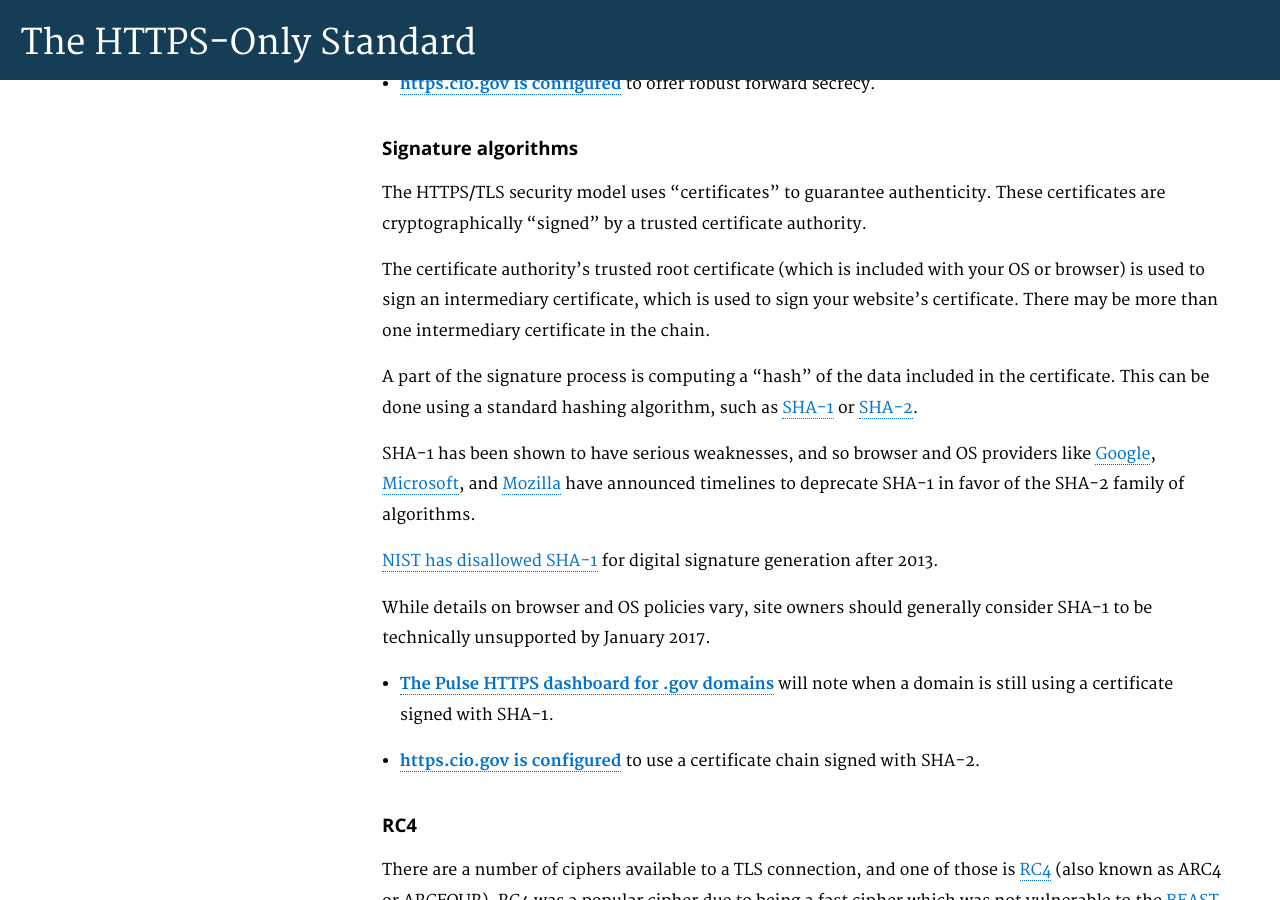
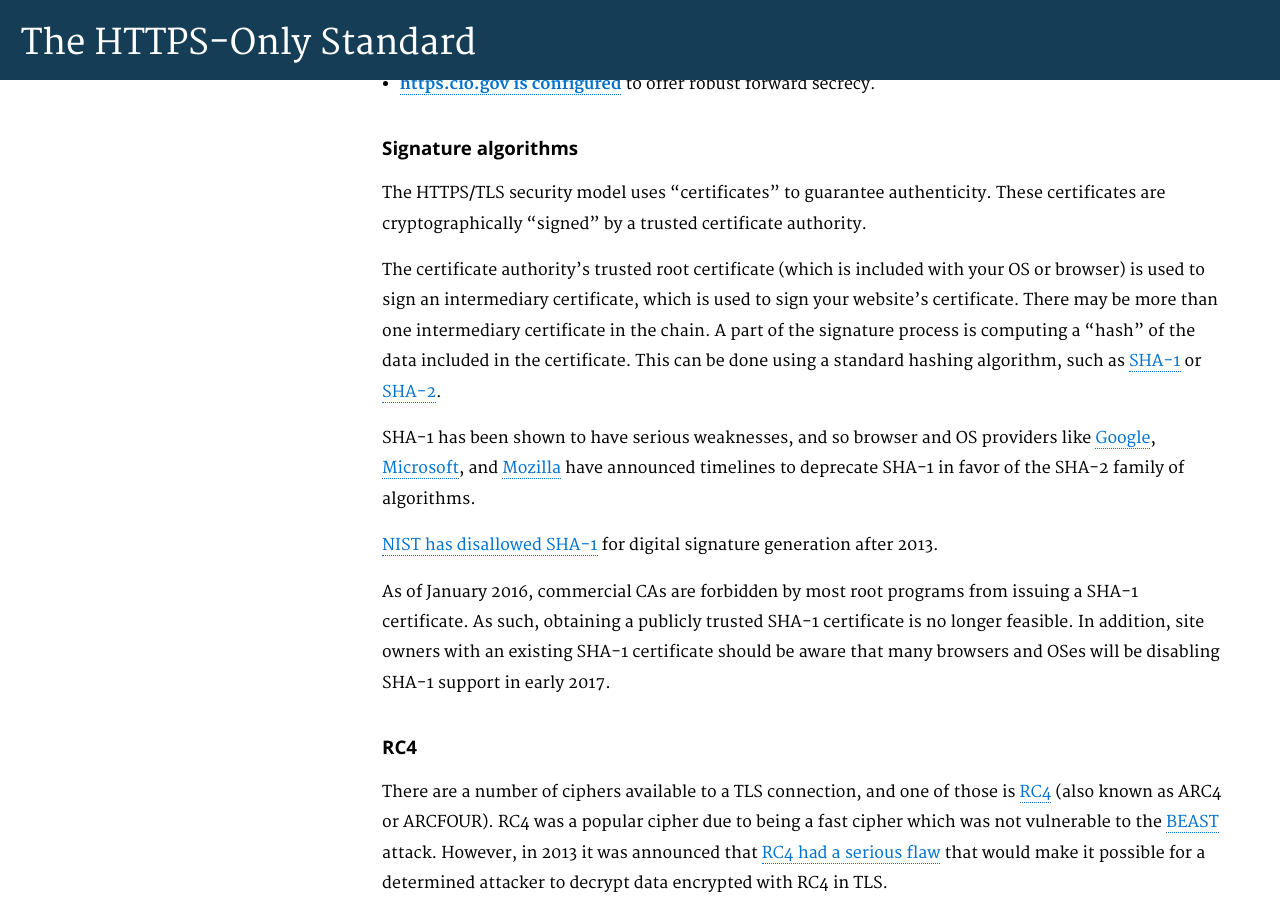
Before and after one commit to GSA/https, a Jekyll site: the page built from pages/technical.md, in a window 1280 px wide and 900 px high, scrolled down 2050 px. Built offline with Jekyll 4.4.1, drawn with Linux system fonts in a browser that asks for light colours; Markdown is read by kramdown in place of the engine named in the settings.

Commit message:
rewrite SHA-1 language to be more relevant

```diff
--- a/pages/technical.md
+++ b/pages/technical.md
@@ -58,18 +58,13 @@ In TLS, forward secrecy is provided by choosing ciphersuites that include the [D
 
 The HTTPS/TLS security model uses "certificates" to guarantee authenticity. These certificates are cryptographically "signed" by a trusted certificate authority.
 
-The certificate authority's trusted root certificate (which is included with your OS or browser) is used to sign an intermediary certificate, which is used to sign your website's certificate. There may be more than one intermediary certificate in the chain.
-
-A part of the signature process is computing a "hash" of the data included in the certificate. This can be done using a standard hashing algorithm, such as [SHA-1](https://en.wikipedia.org/wiki/SHA-1) or [SHA-2](https://en.wikipedia.org/wiki/SHA-2).
+The certificate authority's trusted root certificate (which is included with your OS or browser) is used to sign an intermediary certificate, which is used to sign your website's certificate. There may be more than one intermediary certificate in the chain. A part of the signature process is computing a "hash" of the data included in the certificate. This can be done using a standard hashing algorithm, such as [SHA-1](https://en.wikipedia.org/wiki/SHA-1) or [SHA-2](https://en.wikipedia.org/wiki/SHA-2).
 
 SHA-1 has been shown to have serious weaknesses, and so browser and OS providers like [Google](https://security.googleblog.com/2014/09/gradually-sunsetting-sha-1.html), [Microsoft](http://social.technet.microsoft.com/wiki/contents/articles/32288.windows-enforcement-of-authenticode-code-signing-and-timestamping.aspx), and [Mozilla](https://blog.mozilla.org/security/2014/09/23/phasing-out-certificates-with-sha-1-based-signature-algorithms/) have announced timelines to deprecate SHA-1 in favor of the SHA-2 family of algorithms.
 
 [NIST has disallowed SHA-1](http://nvlpubs.nist.gov/nistpubs/SpecialPublications/NIST.SP.800-52r1.pdf) for digital signature generation after 2013.
 
-While details on browser and OS policies vary, site owners should generally consider SHA-1 to be technically unsupported by January 2017.
-
-* **[The Pulse HTTPS dashboard for .gov domains](https://pulse.cio.gov/https/domains/)** will note when a domain is still using a certificate signed with SHA-1.
-* **[https.cio.gov is configured](https://www.ssllabs.com/ssltest/analyze.html?d=https.cio.gov)** to use a certificate chain signed with SHA-2.
+As of January 2016, commercial CAs are forbidden by most root programs from issuing a SHA-1 certificate. As such, obtaining a publicly trusted SHA-1 certificate is no longer feasible. In addition, site owners with an existing SHA-1 certificate should be aware that many browsers and OSes will be disabling SHA-1 support in early 2017.
 
 ### RC4
 
```
